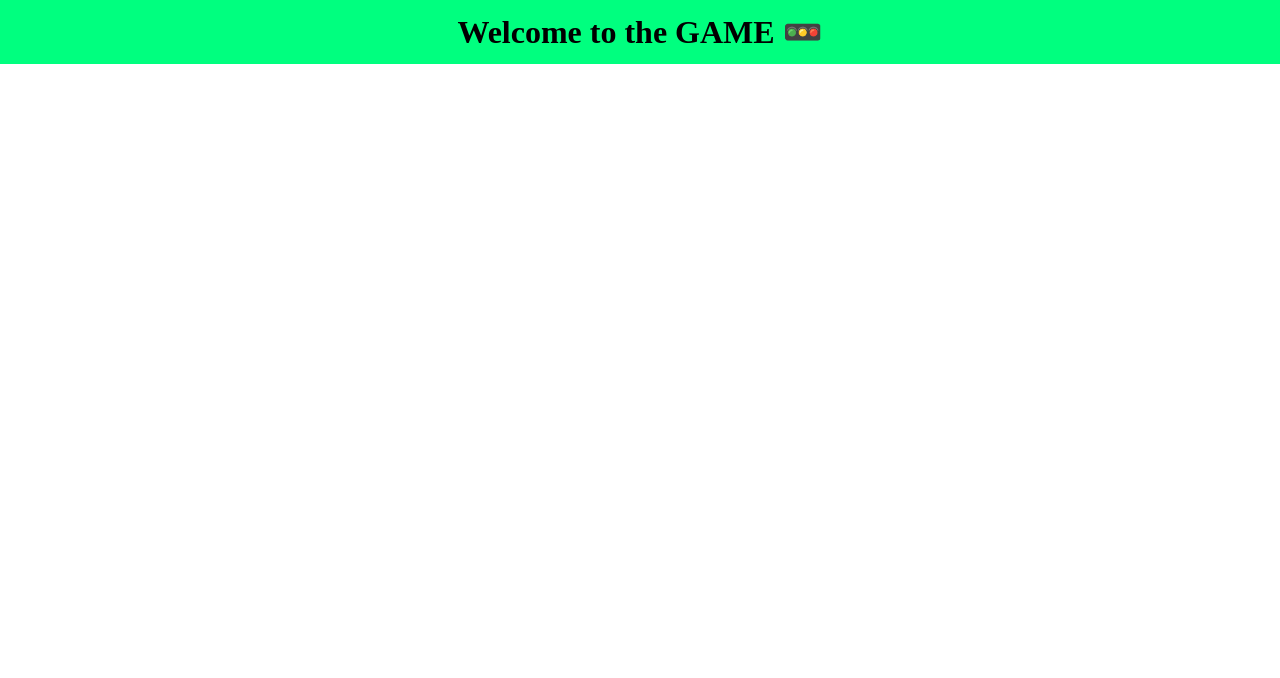
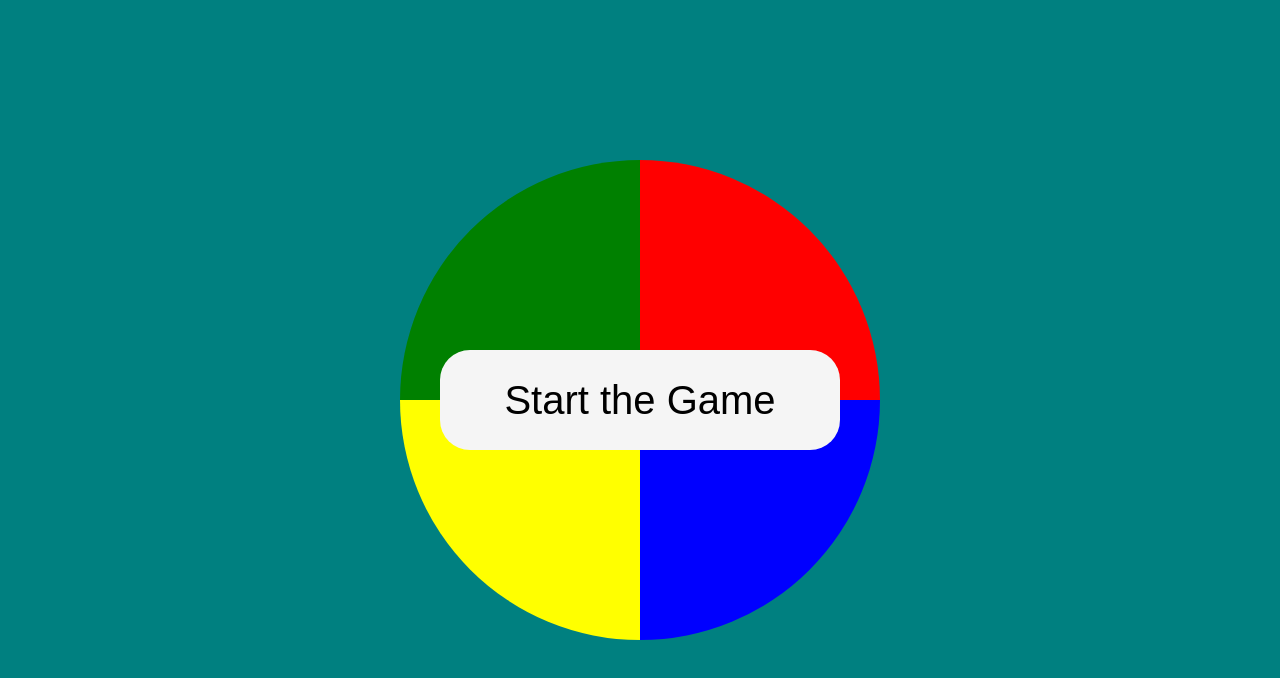
Before and after one commit to CamiloASuarez/SimonGame, a plain HTML site: page index.html in a window 1280 px wide. Drawn offline with Linux system fonts and the light colour scheme.

Commit message:
start the game. By RedKamo

```diff
--- a/index.html
+++ b/index.html
@@ -8,7 +8,16 @@
 </head>
 <body>
   <header class="header">
-    <h1>Welcome to the GAME 🚥</h1>
+ <!--    <h1>Welcome to the GAME 🚥</h1> -->
   </header>
+  <div class="gameboard">
+    <div id="green" class="panel green left" data-color = "green"></div>
+    <div id="red" class= " panel red right" data-color= "red"></div>
+    <div id= "yellow" class="panel yellow left" data-color= "yellow"></div>
+    <div id= "blue" class="panel blue right" data-color= "blue"></div>
+    <button id="btnStart" class="start-btn" onclick ="startGame()">Start the Game</button>
+  </div>
+
+  <script src="index.js"></script>
 </body>
 </html>
--- a/style.css
+++ b/style.css
@@ -1,11 +1,71 @@
 *{
   margin: 0;
   padding: 0;
+  background-color: teal;
 }
-.header{
-  background-color: springgreen;
+body{
+  margin: 0;
+  background: teal;
   display: flex;
-  justify-content: center;
-  height: 4rem;
   align-items: center;
+  height: 100vh;
 }
+.gameboard{
+  height: 100vh;
+  width: 100vh;
+  border-radius: 50%;
+  overflow: hidden;
+  margin: 0 auto;
+  max-height: 60vh;
+  max-width: 60vh;
+}
+.panel {
+  width: 50%;
+  height: 50%;
+  display: inline-block;
+}
+.left {
+  float: left;
+}
+.right{
+  float: right;
+}
+.green {
+  background: green;
+}
+.green.light{
+  background: #05d605;
+}
+.red {
+  background: red;
+}
+.red.light{
+  background: #fa6363;
+}
+.yellow {
+  background: yellow;
+}
+.yellow.light{
+  background: rgb(239, 241, 96);
+}
+.blue {
+  background: blue;
+}
+.blue.light{
+  background: rgb(0, 110, 255);
+}
+.start-btn{
+  width: 400px;
+  height: 100px;
+  border-radius: 30px;
+  border: none;
+  cursor: pointer;
+  background: whitesmoke;
+  font-size: 2.5rem;
+  position: absolute;
+  top: calc(50% - 50px);
+  left: calc(50% - 200px);
+}
+.hide{
+  display: none;
+}
```
